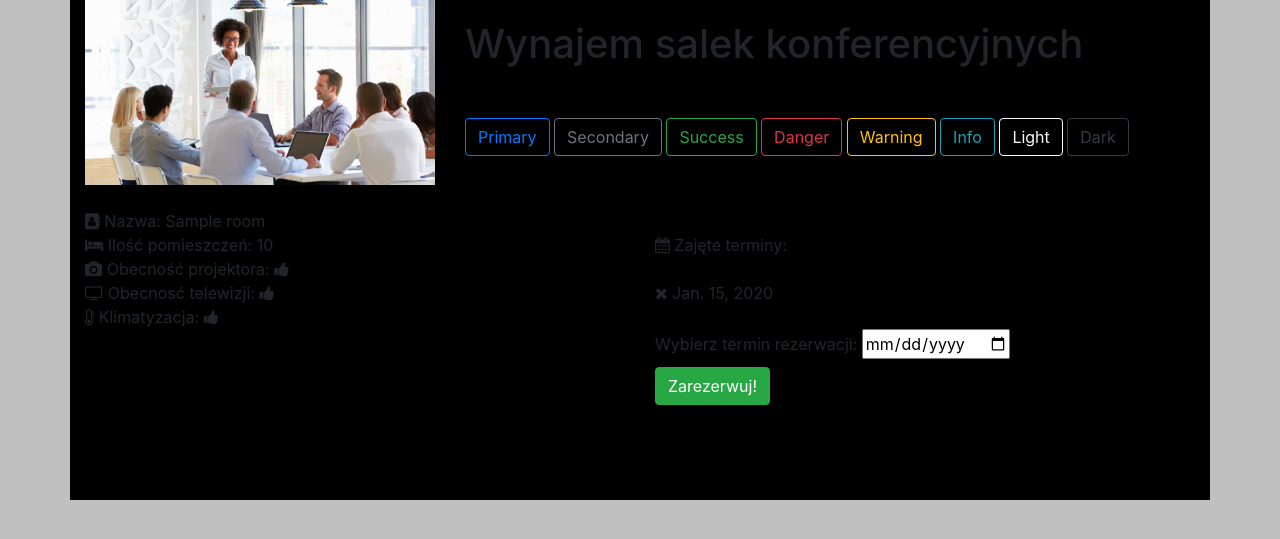
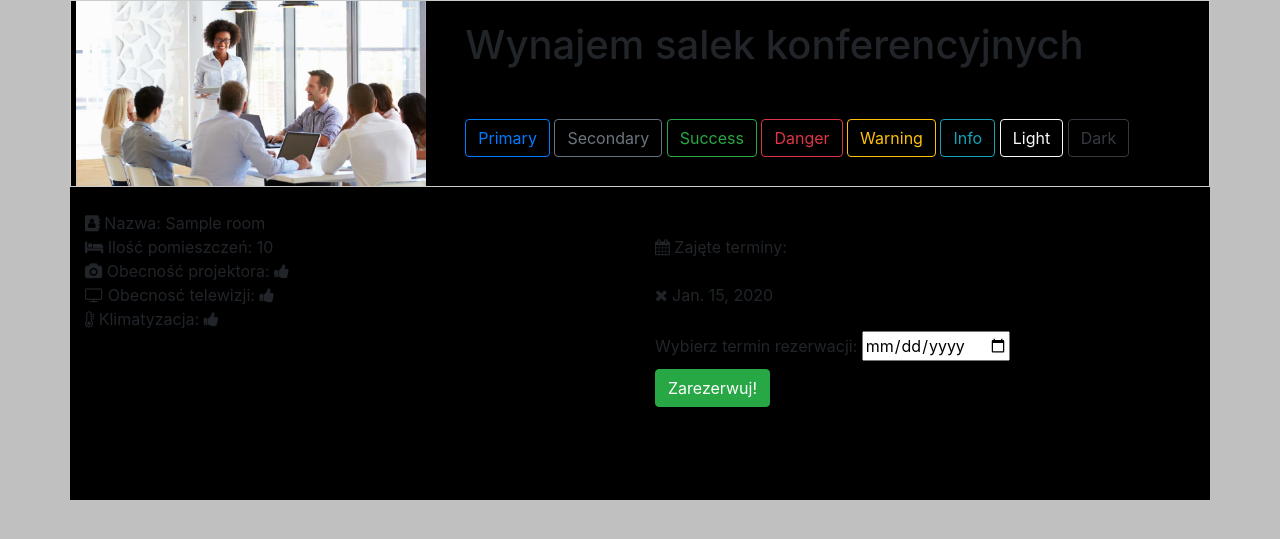
Before and after one commit to Murtrag/warsztaty4, a Django app: page /room/1 in a window 1280 px wide. Shown: the top 539 px of the page. Run offline with Django 3.2, Linux system fonts and the light colour scheme; tables that the repository leaves empty hold one stand-in row (values such as "Sample post"); some libraries are stand-ins or nearby versions.

Commit message:
fix style

```diff
--- a/main/templates/template.html
+++ b/main/templates/template.html
@@ -18,11 +18,14 @@
     img{
         display: block;
         float: left;
+        margin-left: -10px;
     }
     .header h1{
         margin-bottom: 50px;
         margin-top: 20px;
-
+    }
+    .header{
+        border: 1px solid #ccc !important;
     }
 </style>
 <div class="container">
```
